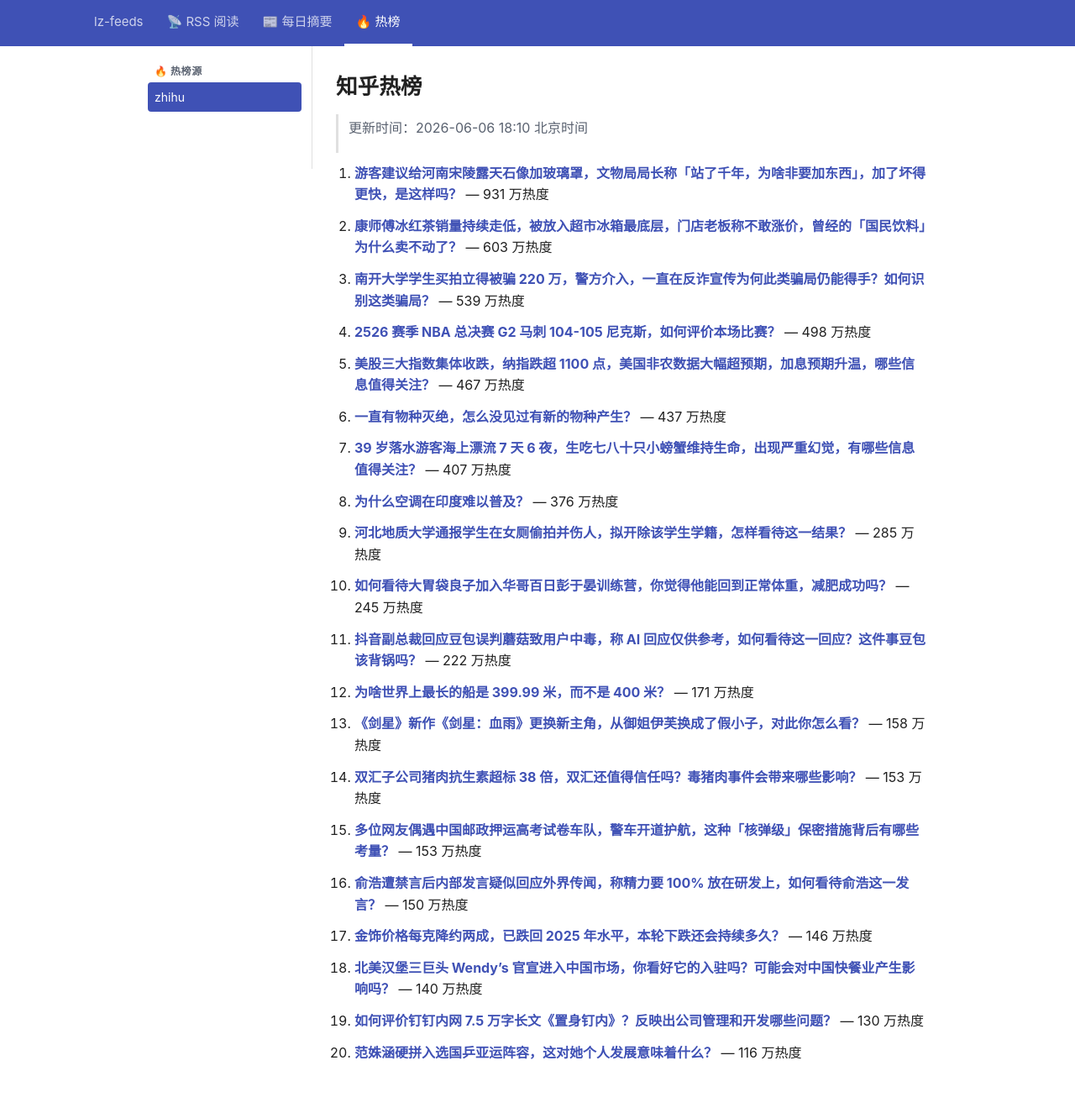
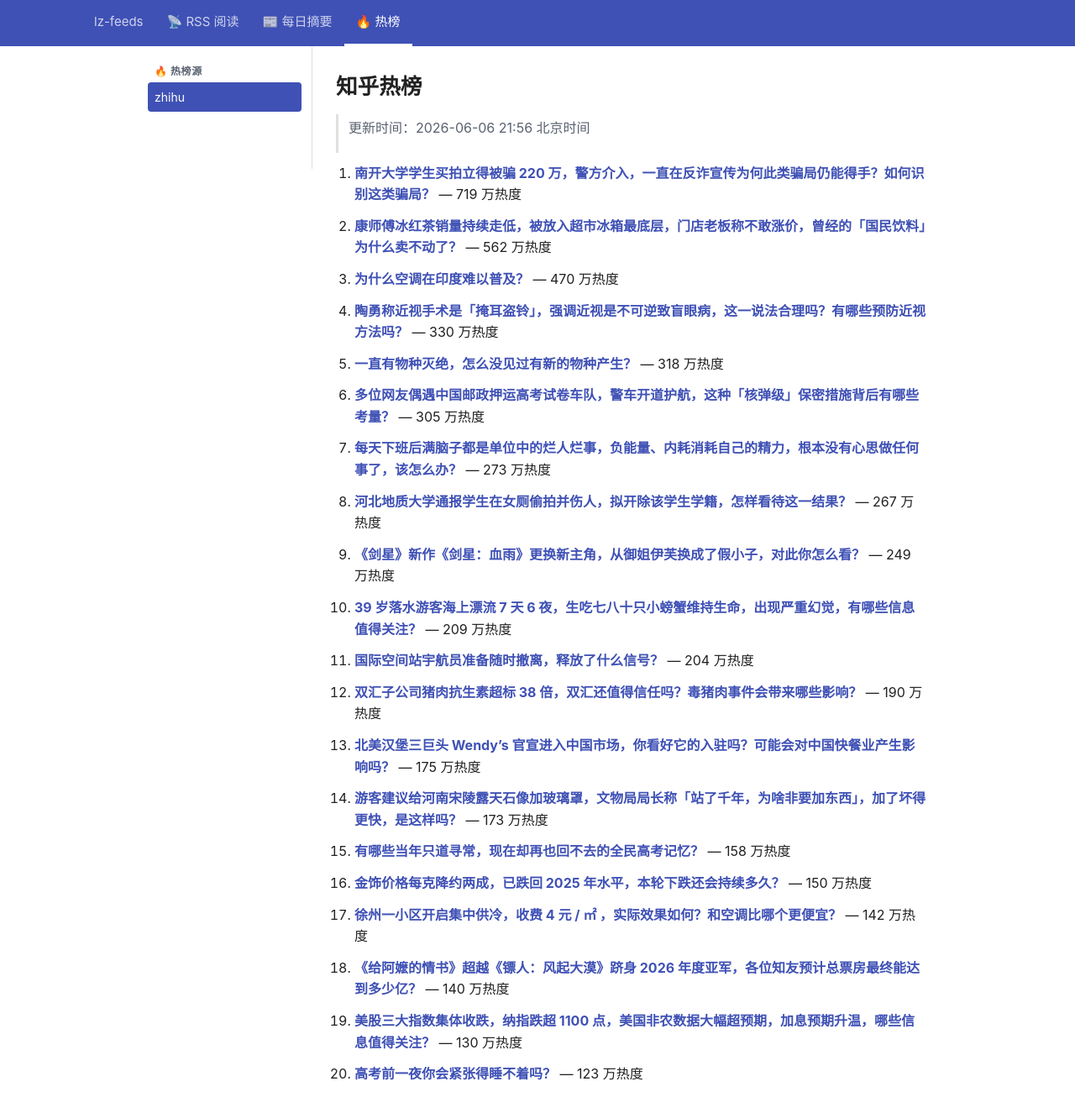
Before and after one commit to lizhang0101/lz-feeds, a Jekyll site: the page built from _hotlist/zhihu.md, in a window 1280 px wide and 1356 px high. Shown: the top 1325 px of the window at 84% size. Built offline with Jekyll 4.4.1, drawn with Linux system fonts in a browser that asks for light colours.

Commit message:
hotlist: 2026-06-06T13:56Z

```diff
--- a/_hotlist/zhihu.md
+++ b/_hotlist/zhihu.md
@@ -1,48 +1,48 @@
 ---
-updated: 2026-06-06 18:10 北京时间
+updated: 2026-06-06 21:56 北京时间
 count: 20
 ---
 
 # 知乎热榜
 
-> 更新时间：2026-06-06 18:10 北京时间
+> 更新时间：2026-06-06 21:56 北京时间
 
-1. **[游客建议给河南宋陵露天石像加玻璃罩，文物局局长称「站了千年，为啥非要加东西」，加了坏得更快，是这样吗？](https://www.zhihu.com/question/2046276749374366250)** — 931 万热度
+1. **[南开大学学生买拍立得被骗 220 万，警方介入，一直在反诈宣传为何此类骗局仍能得手？如何识别这类骗局？](https://www.zhihu.com/question/2046240178335900195)** — 719 万热度
 
-2. **[康师傅冰红茶销量持续走低，被放入超市冰箱最底层，门店老板称不敢涨价，曾经的「国民饮料」为什么卖不动了？](https://www.zhihu.com/question/2046230219217020704)** — 603 万热度
+2. **[康师傅冰红茶销量持续走低，被放入超市冰箱最底层，门店老板称不敢涨价，曾经的「国民饮料」为什么卖不动了？](https://www.zhihu.com/question/2046230219217020704)** — 562 万热度
 
-3. **[南开大学学生买拍立得被骗 220 万，警方介入，一直在反诈宣传为何此类骗局仍能得手？如何识别这类骗局？](https://www.zhihu.com/question/2046240178335900195)** — 539 万热度
+3. **[为什么空调在印度难以普及？](https://www.zhihu.com/question/2043478687870341842)** — 470 万热度
 
-4. **[2526 赛季 NBA 总决赛 G2 马刺 104-105 尼克斯，如何评价本场比赛？](https://www.zhihu.com/question/2046412720908637248)** — 498 万热度
+4. **[陶勇称近视手术是「掩耳盗铃」，强调近视是不可逆致盲眼病，这一说法合理吗？有哪些预防近视方法吗？](https://www.zhihu.com/question/2046232710452965574)** — 330 万热度
 
-5. **[美股三大指数集体收跌，纳指跌超 1100 点，美国非农数据大幅超预期，加息预期升温，哪些信息值得关注？](https://www.zhihu.com/question/2046360260902909588)** — 467 万热度
+5. **[一直有物种灭绝，怎么没见过有新的物种产生？](https://www.zhihu.com/question/2045413383533593052)** — 318 万热度
 
-6. **[一直有物种灭绝，怎么没见过有新的物种产生？](https://www.zhihu.com/question/2045413383533593052)** — 437 万热度
+6. **[多位网友偶遇中国邮政押运高考试卷车队，警车开道护航，这种「核弹级」保密措施背后有哪些考量？](https://www.zhihu.com/question/2046197883309913894)** — 305 万热度
 
-7. **[39 岁落水游客海上漂流 7 天 6 夜，生吃七八十只小螃蟹维持生命，出现严重幻觉，有哪些信息值得关注？](https://www.zhihu.com/question/2046220683328370099)** — 407 万热度
+7. **[每天下班后满脑子都是单位中的烂人烂事，负能量、内耗消耗自己的精力，根本没有心思做任何事了，该怎么办？](https://www.zhihu.com/question/1904719559950340879)** — 273 万热度
 
-8. **[为什么空调在印度难以普及？](https://www.zhihu.com/question/2043478687870341842)** — 376 万热度
+8. **[河北地质大学通报学生在女厕偷拍并伤人，拟开除该学生学籍，怎样看待这一结果？](https://www.zhihu.com/question/2046526772502427388)** — 267 万热度
 
-9. **[河北地质大学通报学生在女厕偷拍并伤人，拟开除该学生学籍，怎样看待这一结果？](https://www.zhihu.com/question/2046526772502427388)** — 285 万热度
+9. **[《剑星》新作《剑星：血雨》更换新主角，从御姐伊芙换成了假小子，对此你怎么看？](https://www.zhihu.com/question/2046527409537786157)** — 249 万热度
 
-10. **[如何看待大胃袋良子加入华哥百日彭于晏训练营，你觉得他能回到正常体重，减肥成功吗？](https://www.zhihu.com/question/2044768108083140114)** — 245 万热度
+10. **[39 岁落水游客海上漂流 7 天 6 夜，生吃七八十只小螃蟹维持生命，出现严重幻觉，有哪些信息值得关注？](https://www.zhihu.com/question/2046220683328370099)** — 209 万热度
 
-11. **[抖音副总裁回应豆包误判蘑菇致用户中毒，称 AI 回应仅供参考，如何看待这一回应？这件事豆包该背锅吗？](https://www.zhihu.com/question/2046268823192302620)** — 222 万热度
+11. **[国际空间站宇航员准备随时撤离，释放了什么信号？](https://www.zhihu.com/question/2046390911161067269)** — 204 万热度
 
-12. **[为啥世界上最长的船是 399.99 米，而不是 400 米？](https://www.zhihu.com/question/658395485)** — 171 万热度
+12. **[双汇子公司猪肉抗生素超标 38 倍，双汇还值得信任吗？毒猪肉事件会带来哪些影响？](https://www.zhihu.com/question/2042585243748759358)** — 190 万热度
 
-13. **[《剑星》新作《剑星：血雨》更换新主角，从御姐伊芙换成了假小子，对此你怎么看？](https://www.zhihu.com/question/2046527409537786157)** — 158 万热度
+13. **[北美汉堡三巨头 Wendy's 官宣进入中国市场，你看好它的入驻吗？可能会对中国快餐业产生影响吗？](https://www.zhihu.com/question/2046295115698631558)** — 175 万热度
 
-14. **[双汇子公司猪肉抗生素超标 38 倍，双汇还值得信任吗？毒猪肉事件会带来哪些影响？](https://www.zhihu.com/question/2042585243748759358)** — 153 万热度
+14. **[游客建议给河南宋陵露天石像加玻璃罩，文物局局长称「站了千年，为啥非要加东西」，加了坏得更快，是这样吗？](https://www.zhihu.com/question/2046276749374366250)** — 173 万热度
 
-15. **[多位网友偶遇中国邮政押运高考试卷车队，警车开道护航，这种「核弹级」保密措施背后有哪些考量？](https://www.zhihu.com/question/2046197883309913894)** — 153 万热度
+15. **[有哪些当年只道寻常，现在却再也回不去的全民高考记忆？](https://www.zhihu.com/question/2043009167305307105)** — 158 万热度
 
-16. **[俞浩遭禁言后内部发言疑似回应外界传闻，称精力要 100% 放在研发上，如何看待俞浩这一发言？](https://www.zhihu.com/question/2046306758277035227)** — 150 万热度
+16. **[金饰价格每克降约两成，已跌回 2025 年水平，本轮下跌还会持续多久？](https://www.zhihu.com/question/2046511500236255750)** — 150 万热度
 
-17. **[金饰价格每克降约两成，已跌回 2025 年水平，本轮下跌还会持续多久？](https://www.zhihu.com/question/2046511500236255750)** — 146 万热度
+17. **[徐州一小区开启集中供冷，收费 4 元 / ㎡ ，实际效果如何？和空调比哪个更便宜？](https://www.zhihu.com/question/2046182461218841623)** — 142 万热度
 
-18. **[北美汉堡三巨头 Wendy's 官宣进入中国市场，你看好它的入驻吗？可能会对中国快餐业产生影响吗？](https://www.zhihu.com/question/2046295115698631558)** — 140 万热度
+18. **[《给阿嬷的情书》超越《镖人：风起大漠》跻身 2026 年度亚军，各位知友预计总票房最终能达到多少亿？](https://www.zhihu.com/question/2044496721317553476)** — 140 万热度
 
-19. **[如何评价钉钉内网 7.5 万字长文《置身钉内》？反映出公司管理和开发哪些问题？](https://www.zhihu.com/question/2046261330911482494)** — 130 万热度
+19. **[美股三大指数集体收跌，纳指跌超 1100 点，美国非农数据大幅超预期，加息预期升温，哪些信息值得关注？](https://www.zhihu.com/question/2046360260902909588)** — 130 万热度
 
-20. **[范姝涵硬拼入选国乒亚运阵容，这对她个人发展意味着什么？](https://www.zhihu.com/question/2046170146369282161)** — 116 万热度
+20. **[高考前一夜你会紧张得睡不着吗？](https://www.zhihu.com/question/2042566078593749050)** — 123 万热度
```
